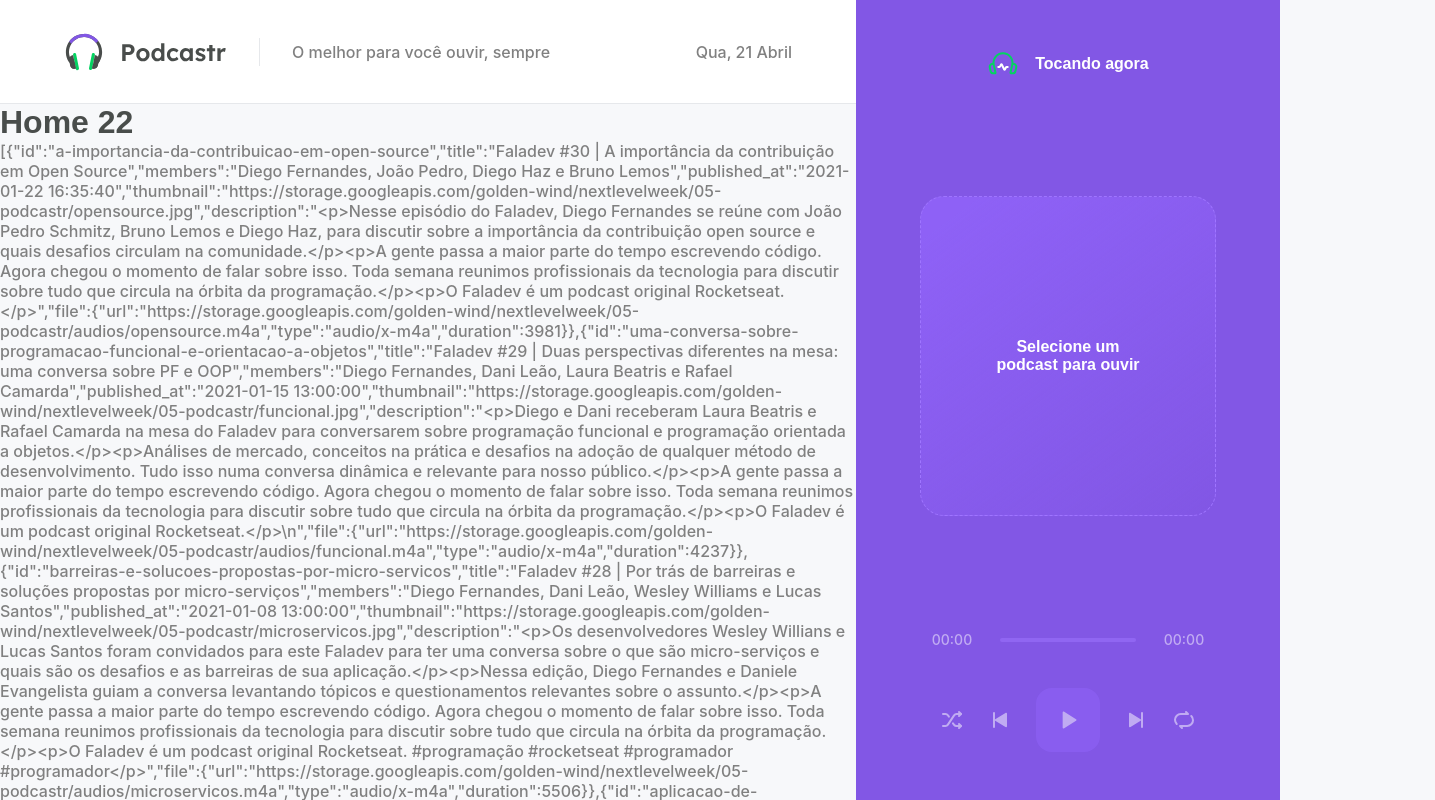
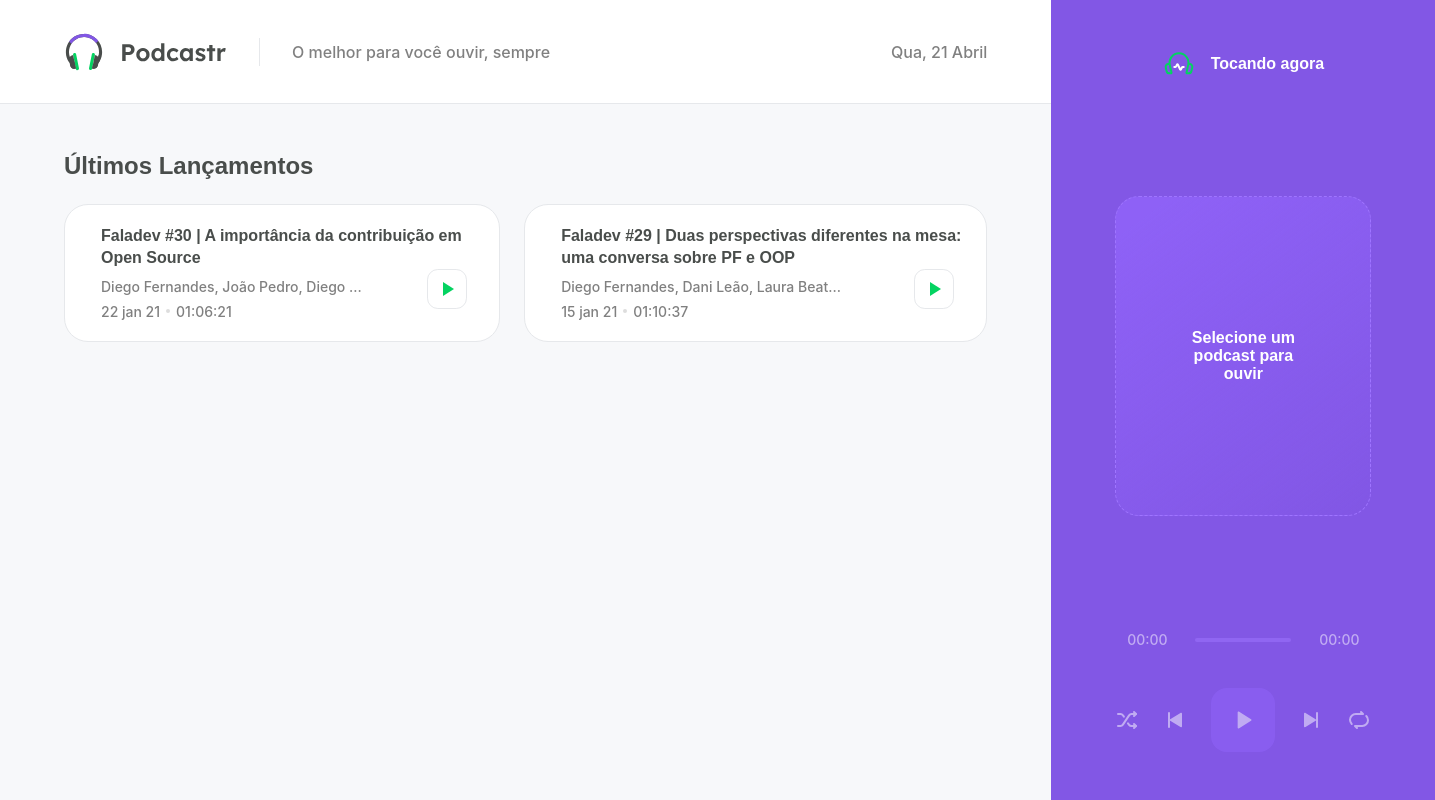
Before and after one commit to matheusdecleve/podcastr, a Next.js app: page / in a window 1280 px wide. Shown: the top 800 px of the page, 1435 px wide, since content can reach past the window. Built offline with nearby package versions, Linux system fonts and the light colour scheme; data requests are answered from the project's data file; grey boxes are pictures that could not be loaded.

Commit message:
Adicionado conteudo ultimos episodios na home

```diff
--- /dev/null
+++ b/next.config.js
@@ -0,0 +1,5 @@
+module.exports = {
+    images: {
+        domains: ['storage.googleapis.com'],
+    }
+}
--- /dev/null
+++ b/src/pages/home.module.scss
@@ -0,0 +1,112 @@
+.homePage {
+   height: calc(100vh - 6.5rem);
+   padding: 0 4rem;
+   overflow-y: scroll;
+
+   h2 {
+      margin-top: 3rem;
+      margin-bottom: 1.5rem;
+   }
+
+}
+
+.latestEpisodes {
+   ul {
+      display: grid;
+      grid-template-columns: 1fr 1fr;
+      gap: 1.5rem;
+      list-style: none;
+
+      li {
+         display: flex;
+         align-items: center;
+
+         padding: 1.25rem;
+         position: relative;
+
+         background: var(--white);
+         border: solid 1px var(--gray-100);
+         border-radius: 1.5rem;
+
+         img {
+            width: 6rem;
+            height: 6rem;
+            border-radius: 1rem;
+         }
+
+         .episodeDetails {
+            flex: 1;
+            margin-left: 1rem;
+
+            a {
+               display: block;
+               color: var(--gray-800);
+               font-family: Lexend, sans-serif;
+               font-weight: 600;
+               text-decoration: none;
+               line-height: 1.4rem;
+
+               &:hover {
+                  text-decoration: underline;
+               }
+            }
+
+            p {
+               font-size: 0.875rem;
+               margin-top: 0.5rem;
+               max-width: 70%;
+               white-space: nowrap;
+               overflow: hidden;
+               text-overflow: ellipsis;
+            }
+
+            span {
+               display: inline-block;
+               margin-top: 0.5rem;
+               font-size: 0.875rem;
+
+               &:last-child {
+                  margin-left: 0.5rem;
+                  padding-left: 0.5rem;
+                  position: relative;
+
+                  &:before {
+                     content: '';
+                     width: 4px;
+                     height: 4px;
+                     border-radius: 2px;
+                     background: #ddd;
+                     position: absolute;
+                     left: 0;
+                     top: 50%;
+                     transform: translate(-50%, -50%);
+                  }
+               }
+            }
+         }
+
+         button {
+            width: 2.5rem;
+            height: 2.5rem;
+
+            position: absolute;
+            right: 2rem;
+            bottom: 2rem;
+
+            background: var(--white);
+            border: solid 1px var(--gray-100);
+            border-radius: 0.675rem;
+            font-size: 0;
+
+            img {
+               width: 1.5rem;
+               height: 1.5rem;
+            }
+
+            &:hover {
+               filter: brightness(0.95);
+            }
+         }
+      }
+   }
+}
--- a/src/pages/index.tsx
+++ b/src/pages/index.tsx
@@ -1,26 +1,62 @@
 import { GetStaticProps } from 'next';
+import Image from 'next/image';
+import { format, parseISO } from 'date-fns';
+import ptBR from 'date-fns/locale/pt-BR';
 import { api } from '../services/api';
+import { convertDurationToTimeString } from '../utils/convertDurationToTimeString';
+
+import styles from './home.module.scss';
 
 type Episode = {
   id: string;
   title: string;
+  description: string,
+  thumbnail: string;
   members: string;
+  url: string,
+  duration: number,
+  durationAsString: string,
+  publishedAt: string,
 }
 
 type HomeProps = {
-  episodes: Episode[]
+  latestEpisodes: Episode[]
+  allEpisodes: Episode[]
 }
 
-export default function Home(props: HomeProps) {
+export default function Home({latestEpisodes, allEpisodes}: HomeProps) {
 
   return(
-    <div>
-      <h1>Home 22</h1>
-      <p>{JSON.stringify(props.episodes)}</p>
+    <div className={styles.homePage}>
+      <section className={styles.latestEpisodes}>
+        <h2>Últimos Lançamentos</h2>
+        <ul>
+          {latestEpisodes.map(episode => {
+            return (
+              <li key={episode.id}>
+                <Image width={192} height={192} src={episode.thumbnail} alt={episode.title} objectFit="cover" />
+                <div className={styles.episodeDetails}>
+                  <a href="">{episode.title}</a>
+                  <p>{episode.members}</p>
+                  <span>{episode.publishedAt}</span>
+                  <span>{episode.durationAsString}</span>
+                </div>
+
+                <button type="button">
+                  <img src="/play-green.svg" alt="Tocar episódio" />
+                </button>
+              </li>
+            )
+          })}
+        </ul>
+      </section>
+
+      <section className={styles.allEpisodes}>
+
+      </section>
     </div>
   )
 }
-
 
 export const getStaticProps: GetStaticProps = async () => {
   const { data } = await api.get('episodes', {
@@ -31,9 +67,27 @@
     }
   })
 
+  const episodes = data.map(episode => {
+    return {
+      id: episode.id,
+      title: episode.title,
+      thumbnail: episode.thumbnail,
+      members: episode.members,
+      publishedAt: format(parseISO(episode.published_at), 'd MMM yy', {locale: ptBR}),
+      duration: Number(episode.file.duration),
+      durationAsString: convertDurationToTimeString(Number(episode.file.duration)),
+      description: episode.description,
+      url: episode.file.url,
+    }
+  })
+
+  const latestEpisodes = episodes.slice(0, 2);
+  const allEpisodes = episodes.slice(2, episodes.length)
+
   return {
     props: {
-      episodes: data,
+      latestEpisodes,
+      allEpisodes,
     },
     revalidate: 60 * 60 * 8
   }
--- /dev/null
+++ b/src/utils/convertDurationToTimeString.ts
@@ -0,0 +1,11 @@
+export function convertDurationToTimeString(duration: number) {
+    const hours = Math.floor(duration / 3600)
+    const minutes = Math.floor((duration % 3600) / 60)
+    const seconds = duration % 60
+
+    const timeString = [hours, minutes, seconds]
+        .map(unit => String(unit).padStart(2, '0'))
+        .join(':')
+
+    return timeString
+}
```
